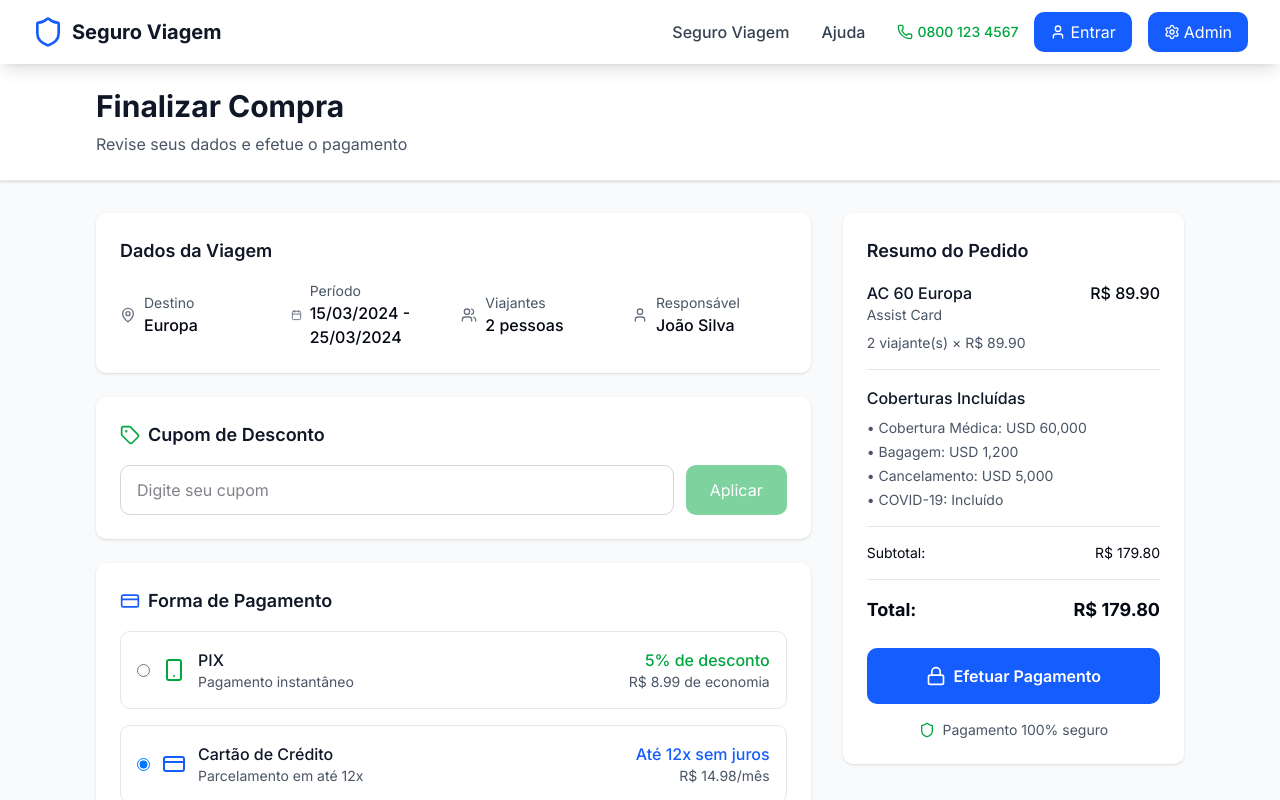
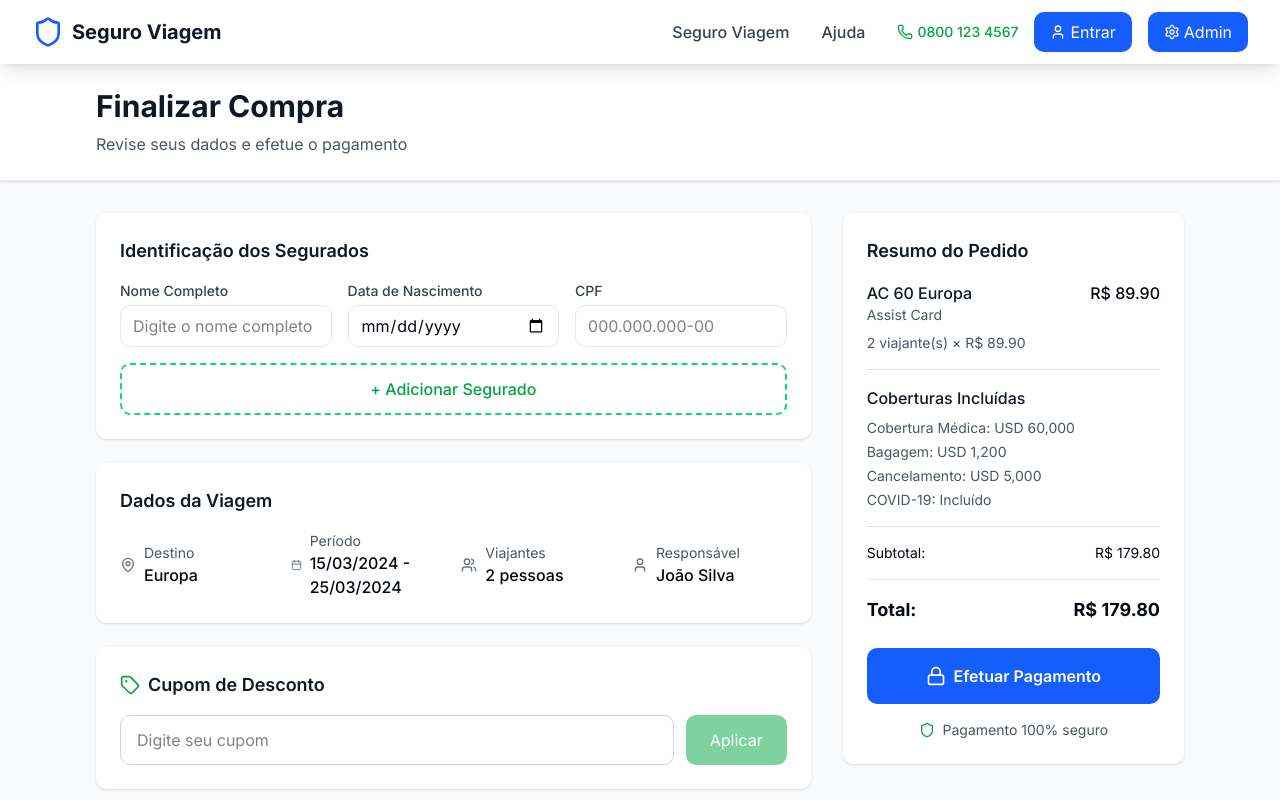
Before and after one commit to growscaletecnologia/az-seguros, a Next.js app in the folder frontend/: page /checkout in a window 1280 px wide. Shown: the top 800 px of the page. Built offline with nearby package versions, Linux system fonts and the light colour scheme.

Commit message:
feat: adicao de cards  e viajantes

```diff
--- a/frontend/next.config.ts
+++ b/frontend/next.config.ts
@@ -4,6 +4,14 @@ const nextConfig: NextConfig = {
 	eslint: {
 		ignoreDuringBuilds: true,
 	},
+	images: {
+    remotePatterns: [
+      {
+        protocol: "https",
+        hostname: "images.unsplash.com",
+      },
+    ],
+  },
 };
 
 export default nextConfig;
--- a/frontend/src/app/checkout/page.tsx
+++ b/frontend/src/app/checkout/page.tsx
@@ -63,6 +63,25 @@ export default function CheckoutPage() {
 			total: subtotal - discount - pixDiscount,
 		};
 	};
+	// ... dentro do componente CheckoutPage
+
+const [segurados, setSegurados] = useState([
+  { nome: "", nascimento: "", cpf: "" },
+]);
+
+		const addSegurado = () => {
+		setSegurados([...segurados, { nome: "", nascimento: "", cpf: "" }]);
+		};
+
+		const updateSegurado = (index: number, field: string, value: string) => {
+		const novos = [...segurados];
+		(novos[index] as any)[field] = value;
+		setSegurados(novos);
+		};
+
+		const removeSegurado = (index: number) => {
+		setSegurados(segurados.filter((_, i) => i !== index));
+		};
 
 	const totals = calculateTotal();
 
@@ -87,8 +106,78 @@ export default function CheckoutPage() {
 
 			<div className="max-w-6xl mx-auto px-4 sm:px-6 lg:px-8 py-8">
 				<div className="grid grid-cols-1 lg:grid-cols-3 gap-8">
+					{/* Identificação dos Segurados */}
+
+
 					{/* Formulário de Pagamento */}
 					<div className="lg:col-span-2 space-y-6">
+						<div className="bg-white rounded-lg shadow-sm p-6">
+  <h3 className="text-lg font-semibold text-gray-900 mb-4">
+    Identificação dos Segurados
+  </h3>
+
+  {segurados.map((seg, index) => (
+    <div
+      key={index}
+      className="grid grid-cols-1 md:grid-cols-3 gap-4 mb-4 items-end"
+    >
+      <div>
+        <label className="block text-sm font-medium text-gray-700 mb-1">
+          Nome Completo
+        </label>
+        <input
+          type="text"
+          value={seg.nome}
+          onChange={(e) => updateSegurado(index, "nome", e.target.value)}
+          placeholder="Digite o nome completo"
+          className="w-full px-3 py-2 border rounded-lg focus:ring-2 focus:ring-blue-500"
+        />
+      </div>
+      <div>
+        <label className="block text-sm font-medium text-gray-700 mb-1">
+          Data de Nascimento
+        </label>
+        <input
+          type="date"
+          value={seg.nascimento}
+          onChange={(e) => updateSegurado(index, "nascimento", e.target.value)}
+          className="w-full px-3 py-2 border rounded-lg focus:ring-2 focus:ring-blue-500"
+        />
+      </div>
+      <div className="flex items-center gap-2">
+        <div className="flex-1">
+          <label className="block text-sm font-medium text-gray-700 mb-1">
+            CPF
+          </label>
+          <input
+            type="text"
+            value={seg.cpf}
+            onChange={(e) => updateSegurado(index, "cpf", e.target.value)}
+            placeholder="000.000.000-00"
+            className="w-full px-3 py-2 border rounded-lg focus:ring-2 focus:ring-blue-500"
+          />
+        </div>
+        {segurados.length > 1 && (
+          <button
+            type="button"
+            onClick={() => removeSegurado(index)}
+            className="px-3 py-2 text-sm text-red-600 hover:underline"
+          >
+            Remover
+          </button>
+        )}
+      </div>
+    </div>
+  ))}
+
+  <button
+    type="button"
+    onClick={addSegurado}
+    className="w-full mt-2 border-2 border-dashed border-green-400 text-green-600 py-3 rounded-lg font-medium flex items-center justify-center hover:bg-green-50"
+  >
+    + Adicionar Segurado
+  </button>
+</div>
 						{/* Dados da Cotação */}
 						<div className="bg-white rounded-lg shadow-sm p-6">
 							<h3 className="text-lg font-semibold text-gray-900 mb-4">
@@ -369,18 +458,18 @@ export default function CheckoutPage() {
 								</h4>
 								<div className="space-y-1 text-sm text-gray-600">
 									<p>
-										• Cobertura Médica: USD{" "}
+										 Cobertura Médica: USD{" "}
 										{selectedPlan.coberturaMedica.toLocaleString()}
 									</p>
 									<p>
-										• Bagagem: USD{" "}
+										 Bagagem: USD{" "}
 										{selectedPlan.coberturaBagagem.toLocaleString()}
 									</p>
 									<p>
-										• Cancelamento: USD{" "}
+										 Cancelamento: USD{" "}
 										{selectedPlan.coberturaCancelamento.toLocaleString()}
 									</p>
-									<p>• COVID-19: Incluído</p>
+									<p> COVID-19: Incluído</p>
 								</div>
 							</div>
 
--- a/frontend/src/app/page.tsx
+++ b/frontend/src/app/page.tsx
@@ -111,6 +111,124 @@ export default function HomePage() {
 					</div>
 				</div>
 			</section>
+
+			{/* Seção Seguros Temáticos */}
+				<section className="py-16 bg-gray-50">
+				<div className="max-w-7xl mx-auto px-4 sm:px-6 lg:px-8">
+					<div className="text-center mb-12">
+					<h2 className="text-3xl lg:text-4xl font-bold text-gray-900 mb-4">
+						Confira seguros de viagem para suas necessidades
+					</h2>
+					</div>
+
+					<div className="grid grid-cols-1 sm:grid-cols-2 lg:grid-cols-4 gap-6">
+					{/* Card 1 */}
+					<div className="bg-white rounded-lg shadow-md overflow-hidden hover:shadow-lg transition">
+						<Image
+						src="https://images.unsplash.com/photo-1507525428034-b723cf961d3e" // oceano
+						alt="Seguro Viagem Marítimo"
+						width={400}
+						height={250}
+						className="w-full h-48 object-cover"
+						/>
+						<div className="p-4">
+						<h3 className="text-lg font-semibold text-gray-900 mb-2">
+							Seguro Viagem Marítimo
+						</h3>
+						<p className="text-gray-600 mb-4">
+							Proteção contra imprevistos em alto mar, incluindo assistência a
+							bordo e emergências durante cruzeiros.
+						</p>
+						<Link
+							href="/planos"
+							className="text-green-600 font-semibold hover:underline flex items-center gap-1"
+						>
+							Saiba Mais <ArrowRight className="w-4 h-4" />
+						</Link>
+						</div>
+					</div>
+
+					{/* Card 2 */}
+					<div className="bg-white rounded-lg shadow-md overflow-hidden hover:shadow-lg transition">
+						<Image
+						src="https://images.unsplash.com/photo-1503676260728-1c00da094a0b" // estudantes
+						alt="Seguro Viagem Intercâmbio"
+						width={400}
+						height={250}
+						className="w-full h-48 object-cover"
+						/>
+						<div className="p-4">
+						<h3 className="text-lg font-semibold text-gray-900 mb-2">
+							Seguro Viagem Intercâmbio
+						</h3>
+						<p className="text-gray-600 mb-4">
+							Estude em outro país com tranquilidade. Cobertura para saúde,
+							acidentes e suporte durante todo o programa de intercâmbio.
+						</p>
+						<Link
+							href="/planos"
+							className="text-green-600 font-semibold hover:underline flex items-center gap-1"
+						>
+							Saiba Mais <ArrowRight className="w-4 h-4" />
+						</Link>
+						</div>
+					</div>
+
+					{/* Card 3 */}
+					<div className="bg-white rounded-lg shadow-md overflow-hidden hover:shadow-lg transition">
+						<Image
+						src="https://images.unsplash.com/photo-1536213712468-eaae5b7a6d51?fm=jpg&q=60&w=3000&ixlib=rb-4.1.0&ixid=M3wxMjA3fDB8MHxzZWFyY2h8MTZ8fG11bGhlciUyMGdyJUMzJTgzJUMyJUExdmlkYXxlbnwwfHwwfHx8MA%3D%3D"
+						alt="Gestante em ambiente natural, com vestido azul claro"
+						width={400}
+						height={250}
+						className="w-full h-48 object-cover"
+						/>
+						<div className="p-4">
+						<h3 className="text-lg font-semibold text-gray-900 mb-2">
+							Seguro Viagem para Gestantes
+						</h3>
+						<p className="text-gray-600 mb-4">
+							Viaje com segurança durante a gestação. Coberturas especiais para
+							emergências e acompanhamento médico.
+						</p>
+						<Link
+							href="/planos"
+							className="text-green-600 font-semibold hover:underline flex items-center gap-1"
+						>
+							Saiba Mais <ArrowRight className="w-4 h-4" />
+						</Link>
+						</div>
+					</div>
+
+					{/* Card 4 */}
+					<div className="bg-white rounded-lg shadow-md overflow-hidden hover:shadow-lg transition">
+						<Image
+						src="https://images.unsplash.com/photo-1501785888041-af3ef285b470" // montanhas
+						alt="Seguro Viagem Mochilão"
+						width={400}
+						height={250}
+						className="w-full h-48 object-cover"
+						/>
+						<div className="p-4">
+						<h3 className="text-lg font-semibold text-gray-900 mb-2">
+							Seguro Viagem Mochilão
+						</h3>
+						<p className="text-gray-600 mb-4">
+							Explore o mundo com tranquilidade. Assistência para múltiplos países
+							e coberturas pensadas para mochileiros.
+						</p>
+						<Link
+							href="/planos"
+							className="text-green-600 font-semibold hover:underline flex items-center gap-1"
+						>
+							Saiba Mais <ArrowRight className="w-4 h-4" />
+						</Link>
+						</div>
+					</div>
+					</div>
+				</div>
+				</section>
+
 
 			{/* Diferenciais */}
 			<section className="py-16 bg-gray-50">
--- a/frontend/src/app/planos/page.tsx
+++ b/frontend/src/app/planos/page.tsx
@@ -161,10 +161,10 @@ const benefitsByPlan: Record<number, BenefitItem[]> = {
 		{ titulo: "Franquia de DMH", valor: "NÃO" },
 		{
 			titulo: "Despesa Médica Hospitalar Total",
-			valor: "USD 60.000",
+			valor: "USD 60,000",
 			extra: "Valor total de despesas médicas hospitalares.",
 		},
-		{ titulo: "Despesa Médica Hospitalar", valor: "USD 60.000" },
+		{ titulo: "Despesa Médica Hospitalar", valor: "USD 60,000" },
 		{ titulo: "Cobertura Médica para Prática de Esportes", valor: "USD 10.000" },
 		{ titulo: "Cobertura Médica para Gestante", valor: "USD 30.000" },
 		{ titulo: "Telemedicina", valor: "SIM" },
@@ -198,7 +198,7 @@ const benefitsByPlan: Record<number, BenefitItem[]> = {
 	5: [
 		{ titulo: "Permite emissão em viagem?", valor: "NÃO" },
 		{ titulo: "Validade Geográfica", valor: "EUROPA" },
-		{ titulo: "Despesa Médica Hospitalar Total", valor: "USD 60.000" },
+		{ titulo: "Despesa Médica Hospitalar Total", valor: "USD 60,000" },
 		{ titulo: "Prática de Esportes", valor: "DENTRO DMH" },
 	],
 };
@@ -459,7 +459,7 @@ export default function PlanosPage() {
 										<option value="">Qualquer valor</option>
 										<option value="30000">USD 30.000</option>
 										<option value="40000">USD 40.000</option>
-										<option value="60000">USD 60.000</option>
+										<option value="60000">USD 60,000</option>
 										<option value="75000">USD 75.000</option>
 									</select>
 								</div>
@@ -819,7 +819,7 @@ export default function PlanosPage() {
 												<button
 													className="mt-4 inline-flex items-center gap-2 border rounded-lg px-4 py-2 text-sm text-emerald-700 hover:bg-emerald-50"
 													onClick={() =>
-														alert("Mock: enviar comparação por e-mail")
+														alert("enviar comparação por e-mail")
 													}
 												>
 													<svg
@@ -868,7 +868,7 @@ export default function PlanosPage() {
 														<button
 															className="mt-3 w-full bg-emerald-700 hover:bg-emerald-800 text-white text-sm font-semibold py-2 rounded-lg"
 															onClick={() =>
-																alert(`Mock: comprar ${plan.plano}`)
+																alert(`comprar ${plan.plano}`)
 															}
 														>
 															Comprar
--- a/frontend/src/lib/mock-products.ts
+++ b/frontend/src/lib/mock-products.ts
@@ -107,12 +107,12 @@ export const mockProducts: Product[] = [
 			{
 				id: "despesa_medica_total",
 				label: "Despesa Médica Hospitalar Total",
-				value: "USD 60.000",
+				value: "USD 60,000",
 			},
 			{
 				id: "despesa_medica_hospitalar",
 				label: "Despesa Médica Hospitalar",
-				value: "USD 60.000",
+				value: "USD 60,000",
 			},
 			{
 				id: "cobertura_esportes",
```
